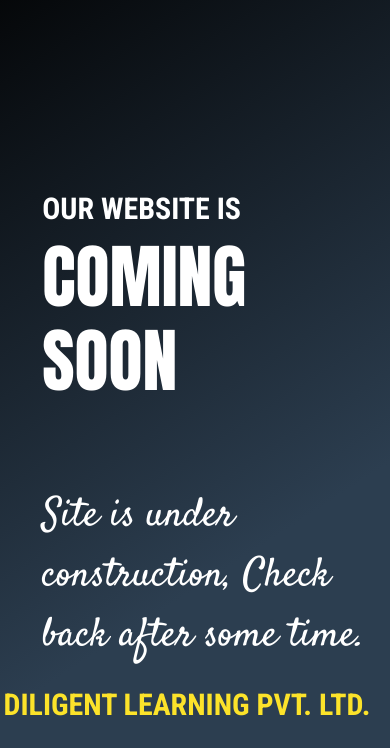
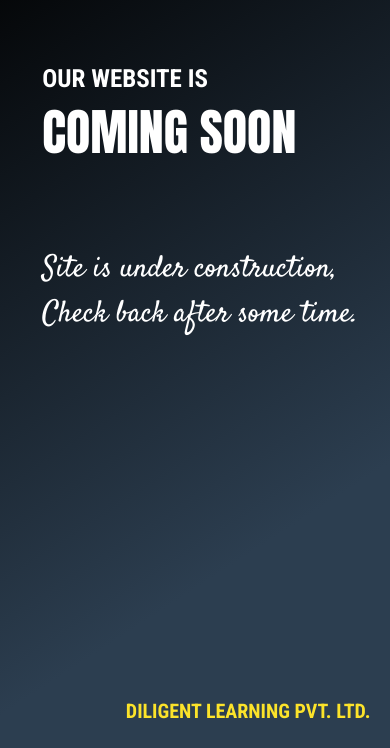
Before and after one commit to TheDemon12/diligent_under_const, a plain HTML site: page index.html in a window 390 px wide. Shown: the part 96-844 px from the top of the page. Drawn offline with nearby package versions, Linux system fonts and the light colour scheme.

Commit message:
fix for mobile devices

```diff
--- a/css/main.css
+++ b/css/main.css
@@ -41,7 +41,6 @@ height: 100vh;
     color: #fff;
     text-align: left;
     font-family: 'Satisfy', cursive;
-    fo
 }
 
 
@@ -55,3 +54,27 @@ height: 100vh;
     text-align: left;
     font-family: 'Roboto Condensed', sans-serif;
 }
+
+@media screen and (max-width: 600px){
+    #one {
+        margin-top: 5vh;
+        padding-left: 5vh;
+    }
+    #one h2 {
+        font-size: 25px;
+    }
+    #one h1 {
+        font-size:50px;
+    }
+
+    #one p {
+        margin-top: 10vh;
+        font-size: 30px;
+    }
+    #name {
+        bottom:2vh;
+        right: 5vw;
+        font-size: 20px;
+    }
+
+}
```
